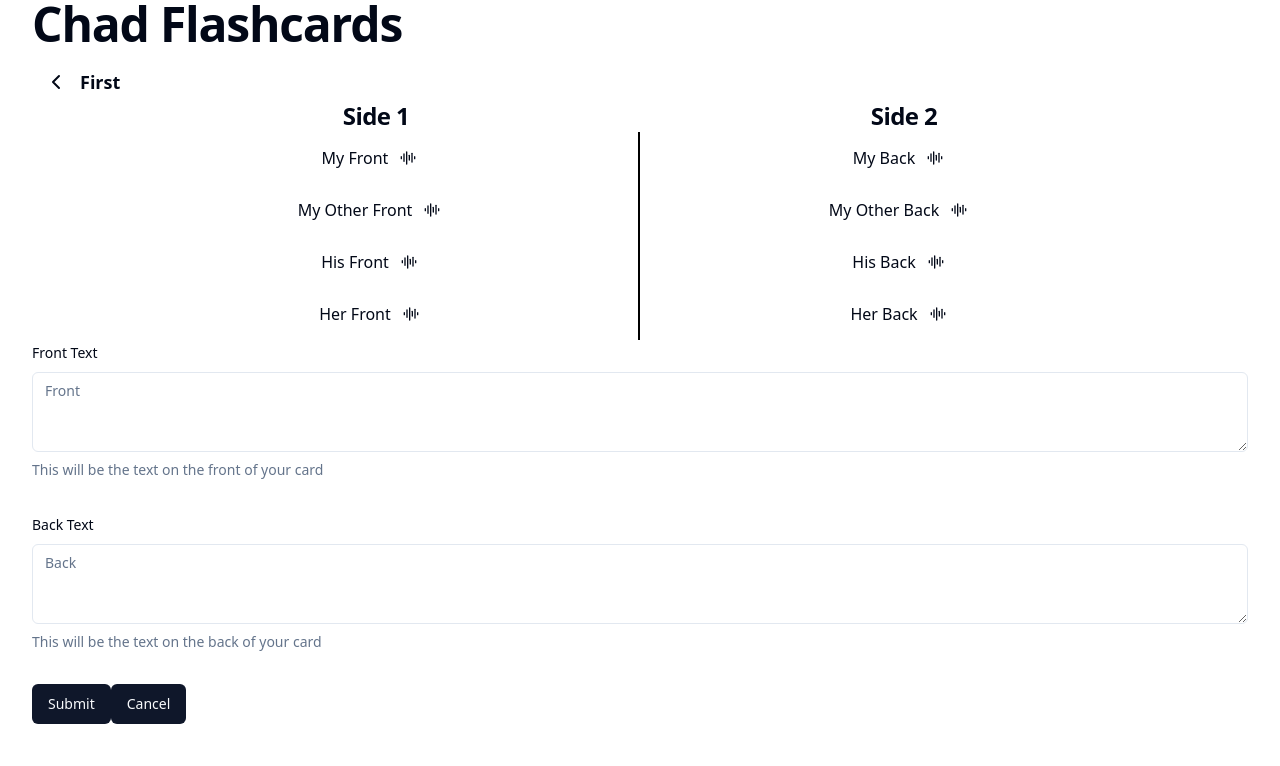
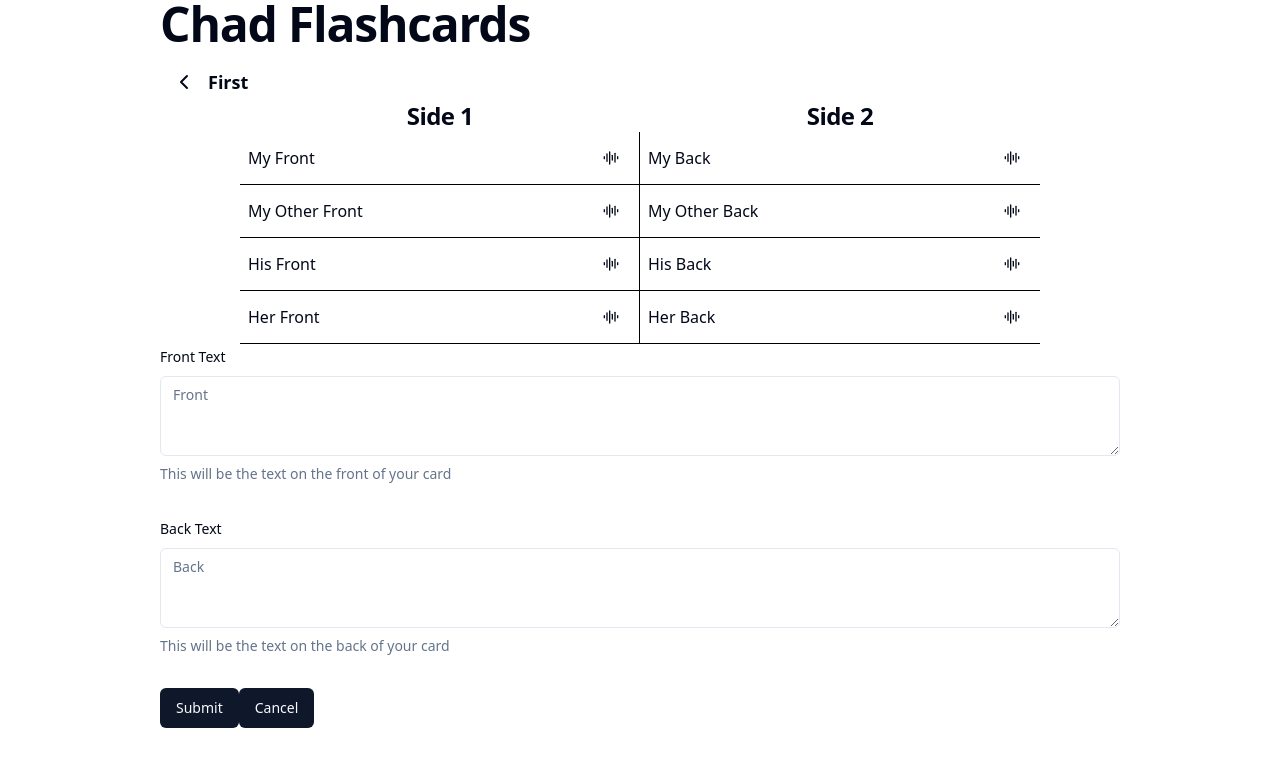
Before and after one commit to Ed-Barnes937/Flash-Alpha, a React (Vite) app: page /deck/1/new in a window 1280 px wide. Shown: the top 766 px of the page. Built offline with nearby package versions, Linux system fonts and the light colour scheme.

Commit message:
some styles

```diff
--- a/src/components/Card/index.tsx
+++ b/src/components/Card/index.tsx
@@ -19,15 +19,15 @@ const Card = ({ front, back }: CardProps) => {
 
   return (
     <>
-      <div className="flex items-center justify-center border-r-2 border-black p-2">
+      <div className="flex items-center justify-between border-b border-r border-black p-2">
         {front}
-        <Button variant={'ghost'} size={'sm'} className="justify-self-end" onClick={() => speak(front)}>
+        <Button type="button" variant={'ghost'} size={'sm'} className="justify-self-end" onClick={() => speak(front)}>
           <AudioLinesIcon size={'1rem'} />
         </Button>
       </div>
-      <div className="flex items-center justify-center p-2">
+      <div className="flex items-center justify-between border-b border-black p-2">
         {back}
-        <Button variant={'ghost'} size={'sm'} className="justify-self-end" onClick={() => speak(back)}>
+        <Button type="button" variant={'ghost'} size={'sm'} className="justify-self-end" onClick={() => speak(back)}>
           <AudioLinesIcon size={'1rem'} />
         </Button>{' '}
       </div>
--- a/src/components/CardList/index.tsx
+++ b/src/components/CardList/index.tsx
@@ -1,18 +1,17 @@
-import useDeckStore from '../../stores/DeckStore'
-import type { TDeck } from '../../types'
+import type { TCard } from '../../types'
 import Card from '../Card'
 
 type CardListProps = {
-  deckId: TDeck['id']
+  cards: TCard[]
 }
-const CardList = ({ deckId }: CardListProps) => {
-  const deck = useDeckStore((store) => store.decks[deckId])
-
+const CardList = ({ cards = [] }: CardListProps) => {
   return (
     <div className="mx-20 grid grid-cols-2">
       <h2 className="w-full scroll-m-20 text-center text-2xl font-semibold tracking-tight">Side 1</h2>
       <h2 className="w-full scroll-m-20 text-center text-2xl font-semibold tracking-tight">Side 2</h2>
-      {deck && deck.cards.map((card, index) => <Card key={`card-item-${index}`} {...card} />)}
+      {cards.map((card, index) => (
+        <Card key={`card-item-${index}`} {...card} />
+      ))}
     </div>
   )
 }
--- a/src/components/Layout/index.tsx
+++ b/src/components/Layout/index.tsx
@@ -3,7 +3,7 @@ import { Outlet, useNavigate } from 'react-router-dom'
 const AppLayout = () => {
   const navigate = useNavigate()
   return (
-    <div className="container flex flex-col gap-4">
+    <div className="container flex flex-col gap-4 px-40">
       <h1
         onClick={() => navigate('/')}
         className="cursor-pointer scroll-m-20 text-4xl font-extrabold tracking-tight lg:text-5xl"
--- a/src/routes/Deck/index.tsx
+++ b/src/routes/Deck/index.tsx
@@ -14,7 +14,7 @@ const DeckList = ({}: DeckListProps) => {
         <BackButton />
         <span className="text-lg font-semibold capitalize">{deck.name}</span>
       </div>
-      <CardList deckId={deckId || ''} />
+      <CardList cards={deck.cards} />
       <Outlet />
     </div>
   )
--- a/src/routes/Decks/New/index.tsx
+++ b/src/routes/Decks/New/index.tsx
@@ -12,6 +12,7 @@ import { useState } from 'react'
 import { useForm } from 'react-hook-form'
 import { useNavigate } from 'react-router-dom'
 import { z } from 'zod'
+import CardList from '../../../components/CardList'
 import { AI_PROMPT } from '../../../utils/consts'
 
 const formSchema = z.object({
@@ -115,9 +116,9 @@ const NewDeck = () => {
             <FormItem>
               <FormLabel>AI input</FormLabel>
               <FormControl>
-                <Textarea placeholder="Text you want to use to generate your cards" {...field} />
+                <Textarea placeholder="" {...field} />
               </FormControl>
-              <FormDescription>Click auto-generate to make minimal cards</FormDescription>
+              <FormDescription>Click auto-generate to scaffold cards from text</FormDescription>
               <FormMessage />
             </FormItem>
           )}
@@ -132,16 +133,9 @@ const NewDeck = () => {
           <Button type="button">Manually add card</Button>
         </div>
 
-        <div>
-          <p>Cards go here</p>
-          <ol>
-            {cards.map((card) => (
-              <li key={card.id}>{card.front}</li>
-            ))}
-          </ol>
-        </div>
+        <CardList cards={cards} />
 
-        <div className="flex gap-2">
+        <div className="flex justify-end gap-2">
           <Button type="submit">Submit</Button>
           <Button type="button" onClick={() => navigate(`/decks`)}>
             Cancel
```
